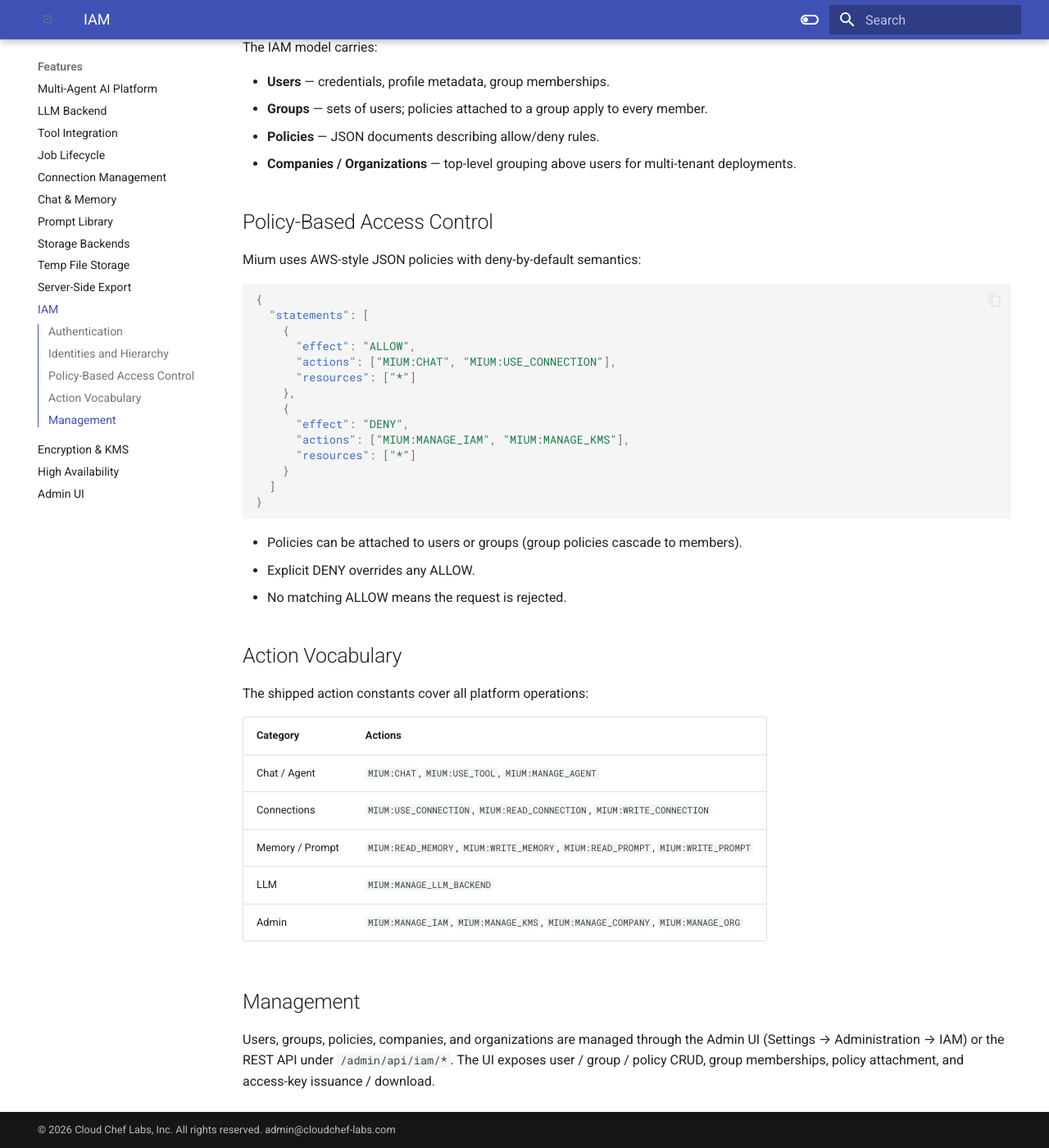
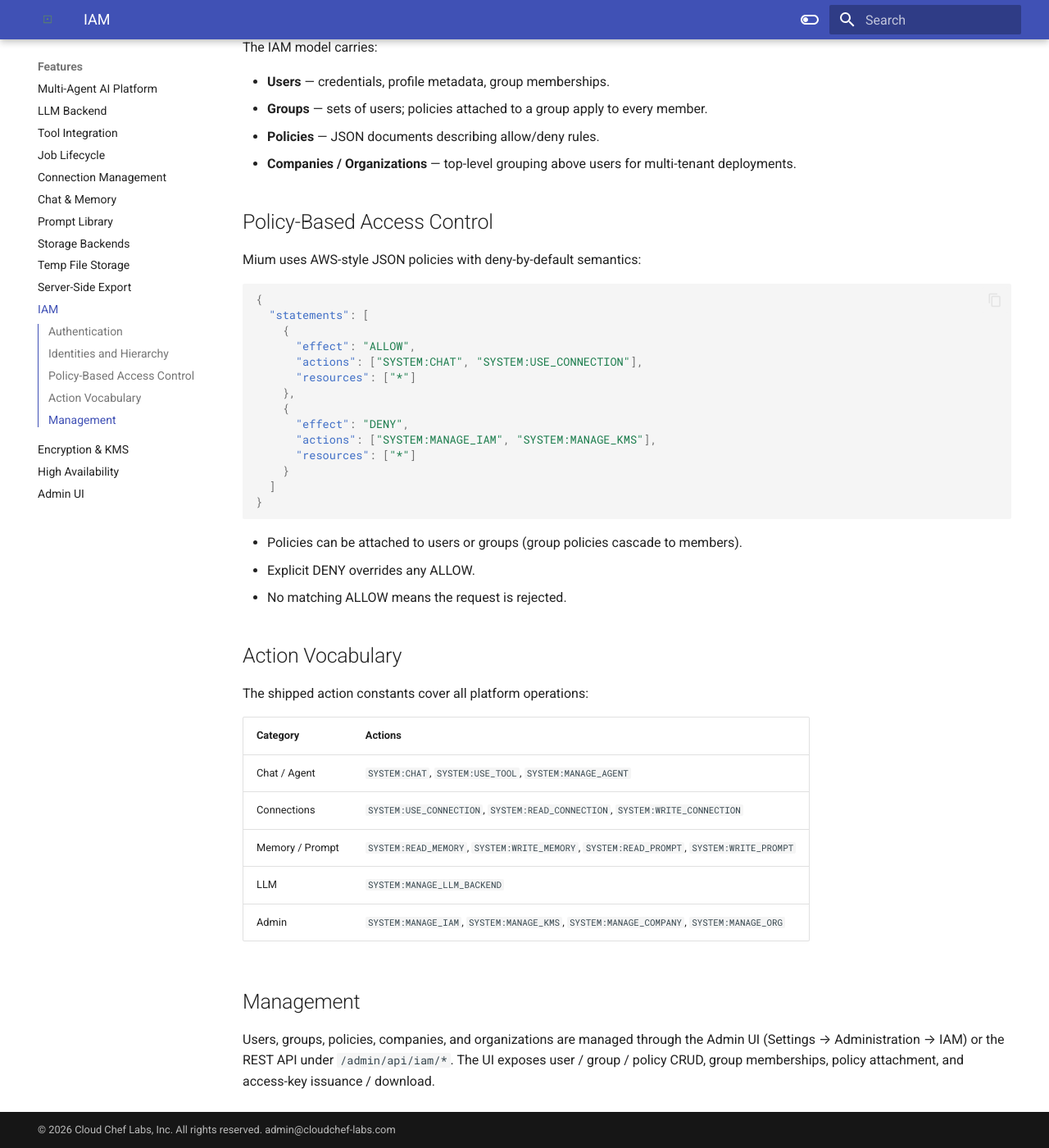
Before and after one commit to cloudcheflabs/mium-docs, an MkDocs documentation site: the page built from docs/features/iam.md, in a window 1280 px wide and 1400 px high, scrolled down 635 px. Shown: the whole window at 82% size. Built offline with MkDocs 1.6.1 and Material for MkDocs 9.7.7, drawn with Linux system fonts in a browser that asks for light colours; the version menu is left out.

Commit message:
iam updated.

```diff
--- a/docs/features/iam.md
+++ b/docs/features/iam.md
@@ -29,12 +29,12 @@ Mium uses AWS-style JSON policies with deny-by-default semantics:
   "statements": [
     {
       "effect": "ALLOW",
-      "actions": ["MIUM:CHAT", "MIUM:USE_CONNECTION"],
+      "actions": ["SYSTEM:CHAT", "SYSTEM:USE_CONNECTION"],
       "resources": ["*"]
     },
     {
       "effect": "DENY",
-      "actions": ["MIUM:MANAGE_IAM", "MIUM:MANAGE_KMS"],
+      "actions": ["SYSTEM:MANAGE_IAM", "SYSTEM:MANAGE_KMS"],
       "resources": ["*"]
     }
   ]
@@ -51,11 +51,11 @@ The shipped action constants cover all platform operations:
 
 | Category | Actions |
 |---|---|
-| Chat / Agent | `MIUM:CHAT`, `MIUM:USE_TOOL`, `MIUM:MANAGE_AGENT` |
-| Connections | `MIUM:USE_CONNECTION`, `MIUM:READ_CONNECTION`, `MIUM:WRITE_CONNECTION` |
-| Memory / Prompt | `MIUM:READ_MEMORY`, `MIUM:WRITE_MEMORY`, `MIUM:READ_PROMPT`, `MIUM:WRITE_PROMPT` |
-| LLM | `MIUM:MANAGE_LLM_BACKEND` |
-| Admin | `MIUM:MANAGE_IAM`, `MIUM:MANAGE_KMS`, `MIUM:MANAGE_COMPANY`, `MIUM:MANAGE_ORG` |
+| Chat / Agent | `SYSTEM:CHAT`, `SYSTEM:USE_TOOL`, `SYSTEM:MANAGE_AGENT` |
+| Connections | `SYSTEM:USE_CONNECTION`, `SYSTEM:READ_CONNECTION`, `SYSTEM:WRITE_CONNECTION` |
+| Memory / Prompt | `SYSTEM:READ_MEMORY`, `SYSTEM:WRITE_MEMORY`, `SYSTEM:READ_PROMPT`, `SYSTEM:WRITE_PROMPT` |
+| LLM | `SYSTEM:MANAGE_LLM_BACKEND` |
+| Admin | `SYSTEM:MANAGE_IAM`, `SYSTEM:MANAGE_KMS`, `SYSTEM:MANAGE_COMPANY`, `SYSTEM:MANAGE_ORG` |
 
 ## Management
 
```
Also changed, not shown: docs/features/prompt-library.md (+1 -1 lines).
